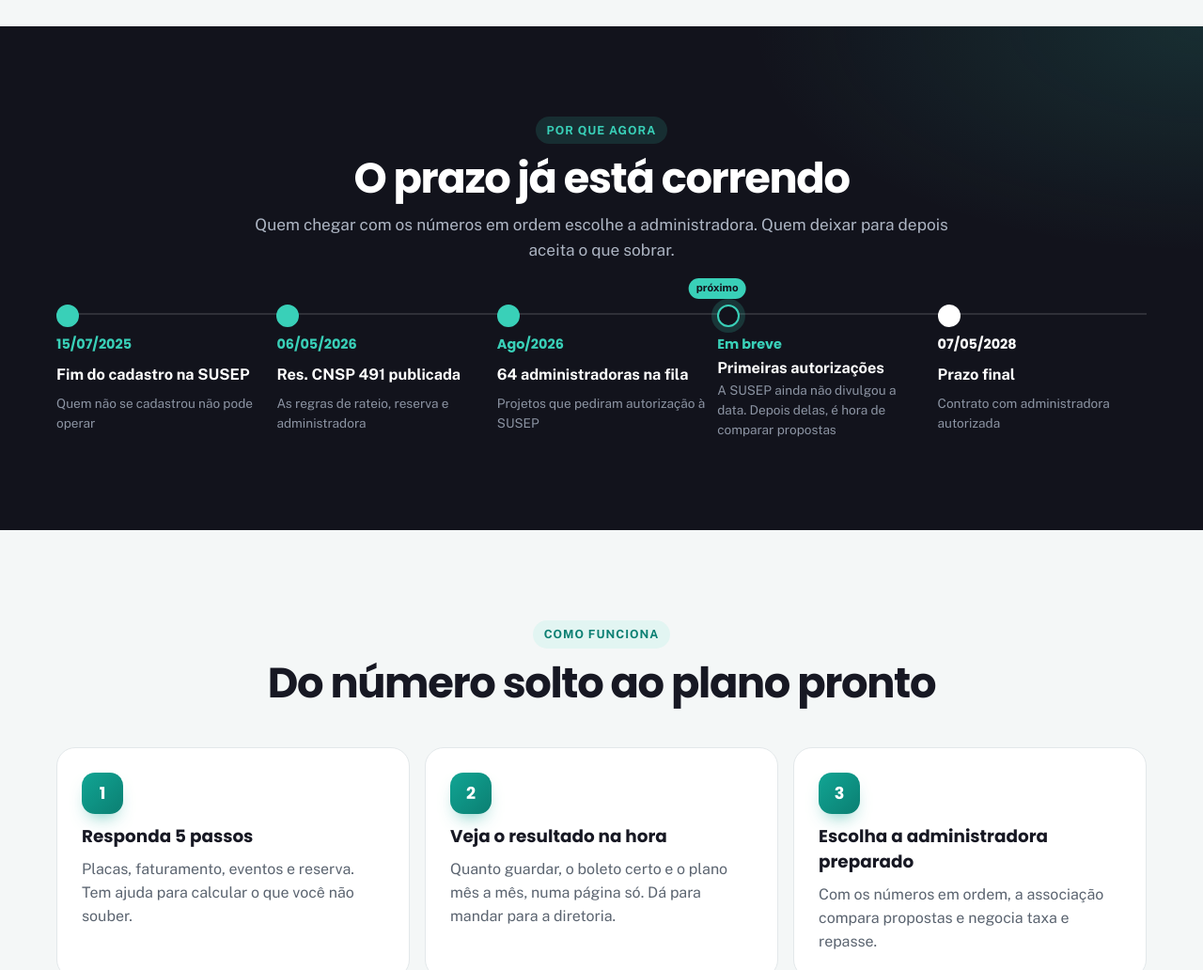
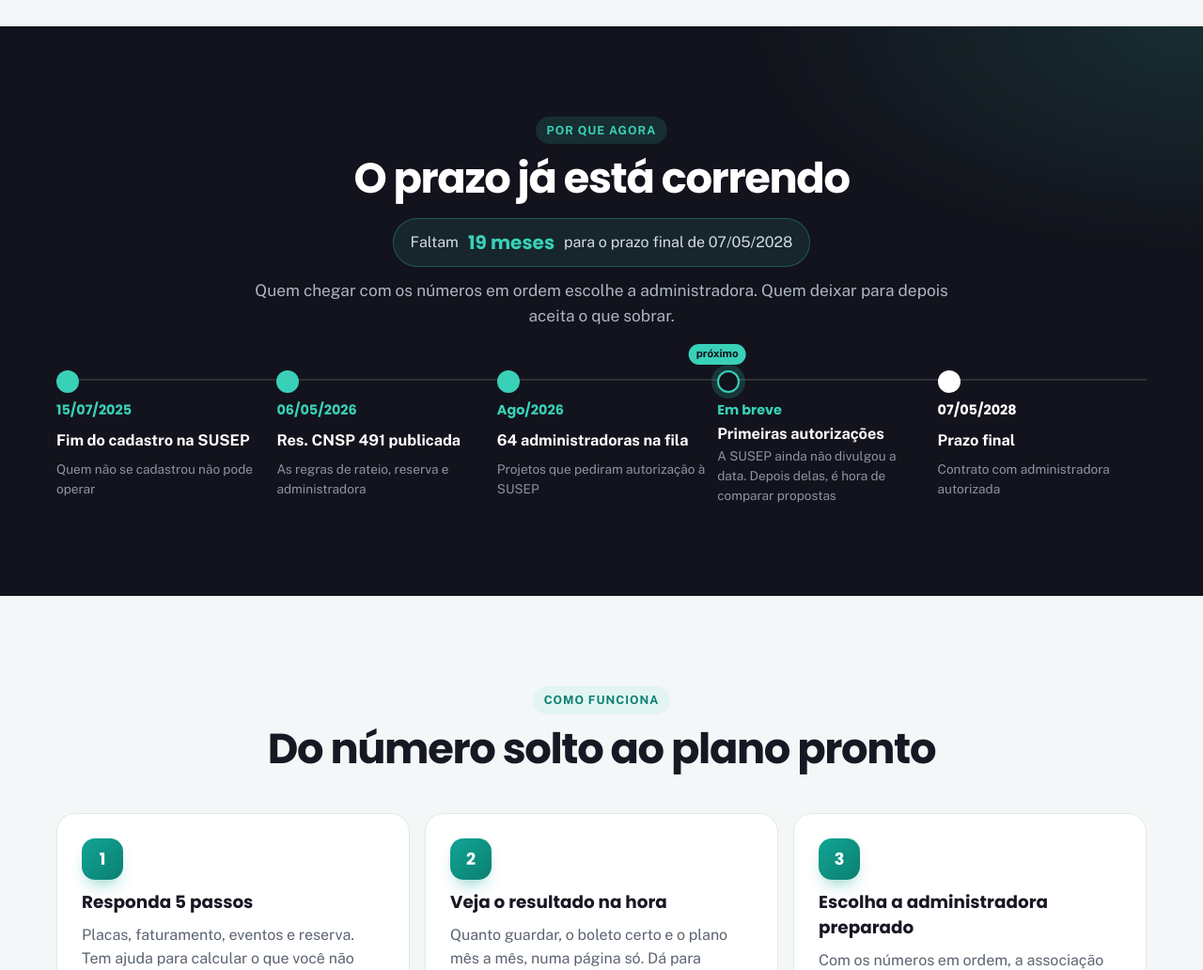
Before and after one commit to nathang546-cmyk/raio-x-susep, a plain HTML site: page novo/index.html in a window 1280 px wide. Shown: the part 2220-3252 px from the top of the page at 94% size. Drawn offline with nearby package versions, Linux system fonts and the light colour scheme.

Commit message:
Contagem automática até o prazo na linha do tempo
Co-Authored-By: Claude Opus 5.5 <noreply@anthropic.com>

```diff
--- a/novo/index.html
+++ b/novo/index.html
@@ -1031,6 +1031,8 @@ body[data-view="inicio"] .fab-help{display:none!important}
 .lp-cta{display:flex;justify-content:center;margin-top:36px}
 
 .lp-dark{margin-top:96px;padding-block:96px;background:radial-gradient(800px 400px at 100% 0,rgba(57,208,184,.14),transparent 60%),#12131C}
+.lp-head .tl-count{display:inline-flex;align-items:center;gap:10px;margin-top:6px;padding:10px 18px;border-radius:999px;background:rgba(57,208,184,.1);border:1px solid rgba(57,208,184,.3);color:#D6DCE5!important;font-size:1rem!important}
+.tl-count b{font:700 1.25rem var(--f-display);color:#39D0B8}
 .tl{list-style:none;margin:0;padding:0;display:grid;grid-template-columns:repeat(5,minmax(0,1fr));gap:12px;position:relative}
 .tl::before{content:"";position:absolute;left:0;right:0;top:9px;height:2px;background:rgba(255,255,255,.12)}
 .tl li{position:relative;display:grid;gap:4px;padding-top:32px;color:#AEB6C4}
@@ -1218,6 +1220,7 @@ body[data-view="inicio"] .fab-help{display:none!important}
       <div class="lp-head rv on-dark">
         <p class="pill-k">Por que agora</p>
         <h2>O prazo já está correndo</h2>
+        <p class="tl-count" id="tlCount">Faltam <b>19 meses</b> para o prazo final de 07/05/2028</p>
         <p>Quem chegar com os números em ordem escolhe a administradora. Quem deixar para depois aceita o que sobrar.</p>
       </div>
       <ol class="tl rv" id="tl">
@@ -3516,6 +3519,9 @@ $('stNext').addEventListener('click', () => passo < STEPS.length ? showStep(pass
     const pr = prioridades(x).slice(0, 3);
     if(pr.length) $('bxPrio').innerHTML = pr.map(p => `<li>${p.t}</li>`).join('');
   }catch(e){}
+  // contagem até o prazo: recalculada pela data de quem abre a página
+  const mf = mesesAte(REG.prazoFinal), df = Math.ceil((REG.prazoFinal - new Date()) / 864e5);
+  $('tlCount').innerHTML = df <= 0 ? 'O prazo final de <b>07/05/2028</b> chegou' : mf >= 2 ? `Faltam <b>${mf} meses</b> para o prazo final de 07/05/2028` : `Faltam <b>${df} dias</b> para o prazo final de 07/05/2028`;
   // linha do tempo: o que já passou e o próximo marco
   const hoje = new Date(); let prox = null;
   document.querySelectorAll('#tl li').forEach((li, i, all) => {
```
